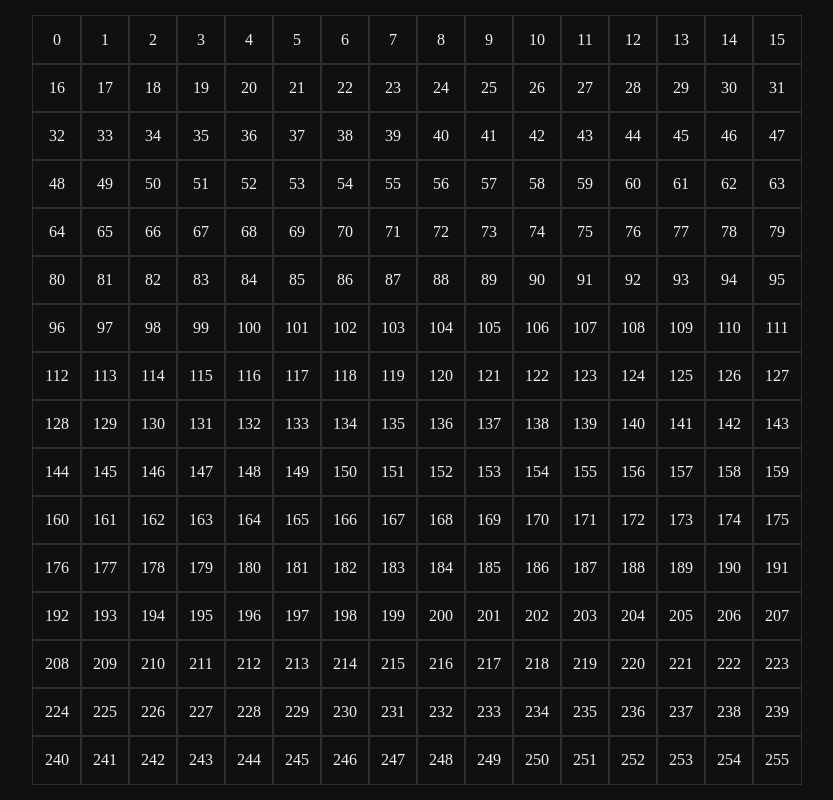
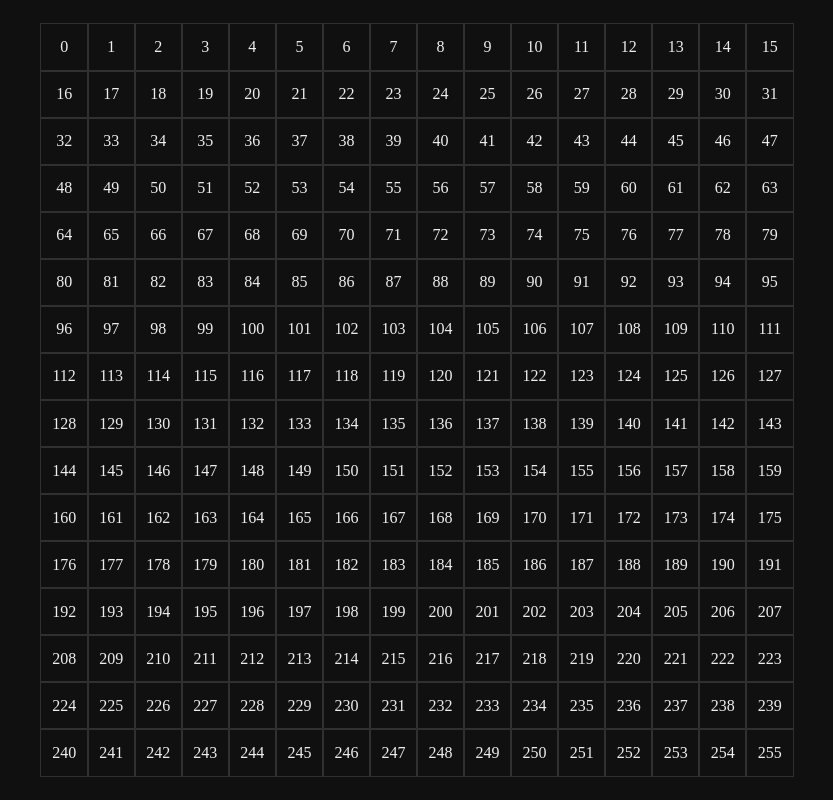
Before and after one commit to shock59/grid, a website built with Vite: page index.html in a window 1280 px wide. Shown: the whole page, without its empty margins (223-1056 px from the left). Built offline with nearby package versions, Linux system fonts and the light colour scheme.

Commit message:
Dynamically resizing grid

```diff
--- a/src/main.ts
+++ b/src/main.ts
@@ -26,7 +26,17 @@ class Grid {
       }
 
       this.element.appendChild(row);
+
+      window.addEventListener("resize", () => this.updateCellSizes());
+      this.updateCellSizes();
     }
+  }
+
+  updateCellSizes() {
+    const maxGridSize = Math.min(window.innerWidth, window.innerHeight);
+    const cellCount = Math.max(this.dimensions.width, this.dimensions.height);
+    const cellSize = maxGridSize / (cellCount + 1); // Add 1 to cellCount to add a margin of half a cell
+    this.element.style.setProperty("--cell-size", `${cellSize}px`);
   }
 }
 
--- a/src/style.css
+++ b/src/style.css
@@ -22,8 +22,8 @@ body {
 }
 
 .grid-cell {
-  width: 48px;
-  height: 48px;
+  width: var(--cell-size);
+  height: var(--cell-size);
   display: flex;
   justify-content: center;
   align-items: center;
```
